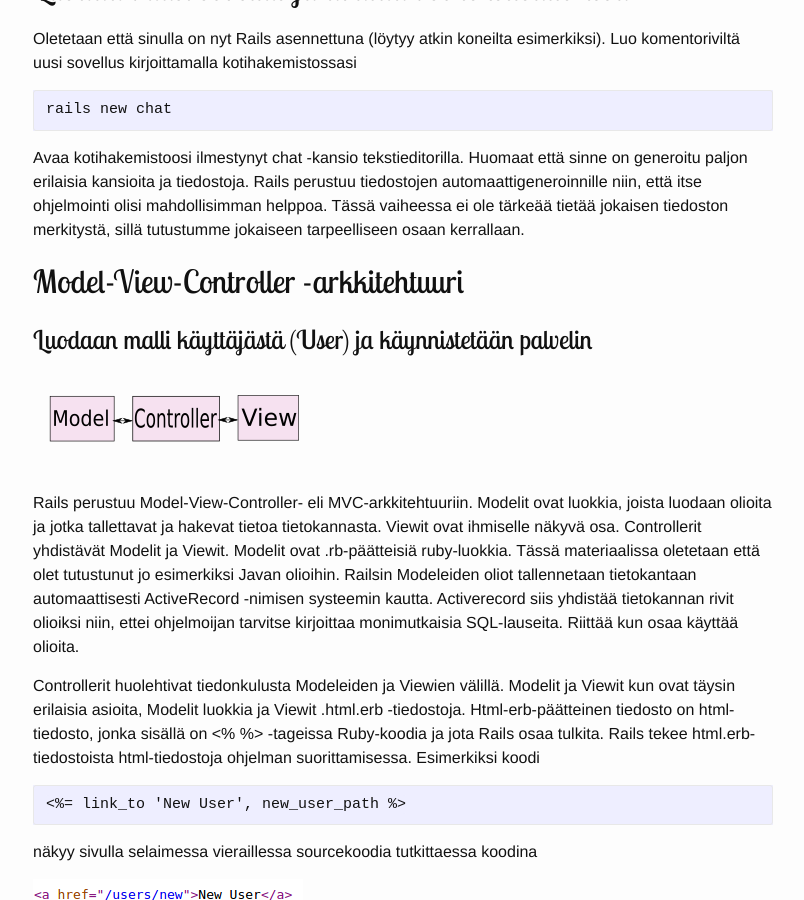
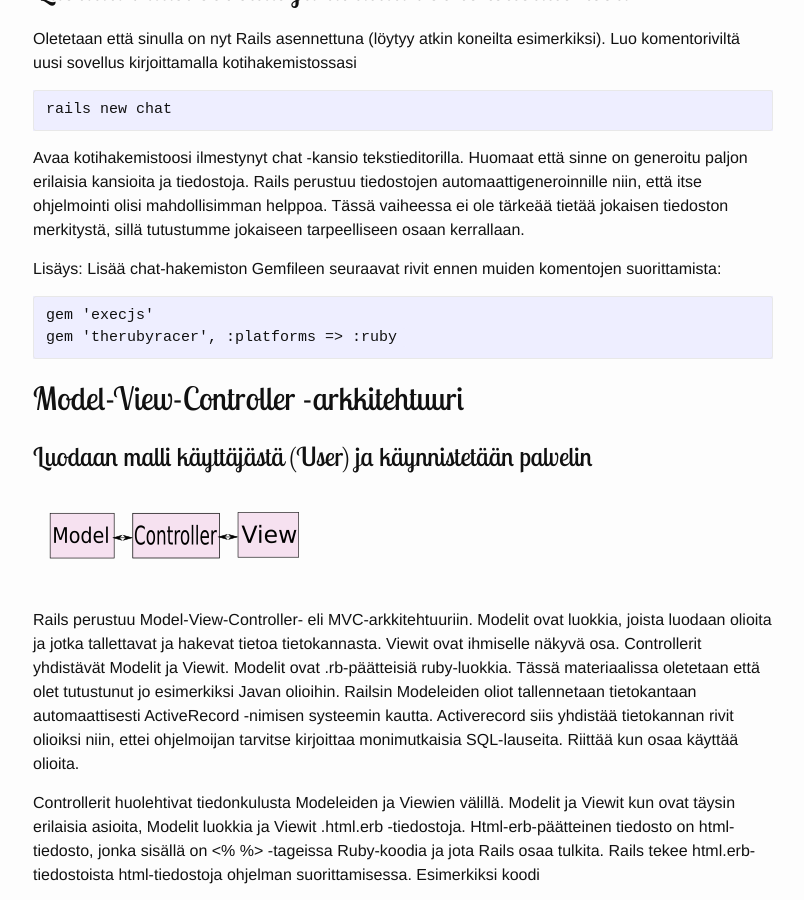
Before and after one commit to viderizer/pvl-rails.github.io, a Jekyll site: the page built from _pages/osa2.md, in a window 1280 px wide and 900 px high, scrolled down 337 px. Shown: the whole window, without its empty margins (237-1041 px from the left). Built offline with Jekyll 4.4.1, drawn with Linux system fonts in a browser that asks for light colours.

Commit message:
Update osa2.md

```diff
--- a/_pages/osa2.md
+++ b/_pages/osa2.md
@@ -19,6 +19,11 @@
 mahdollisimman helppoa. Tässä vaiheessa ei ole tärkeää tietää jokaisen
 tiedoston merkitystä, sillä tutustumme jokaiseen tarpeelliseen osaan
 kerrallaan.
+
+Lisäys: Lisää chat-hakemiston Gemfileen seuraavat rivit ennen muiden komentojen suorittamista:
+
+    gem 'execjs'
+    gem 'therubyracer', :platforms => :ruby
 
 ## Model-View-Controller -arkkitehtuuri
 
```
